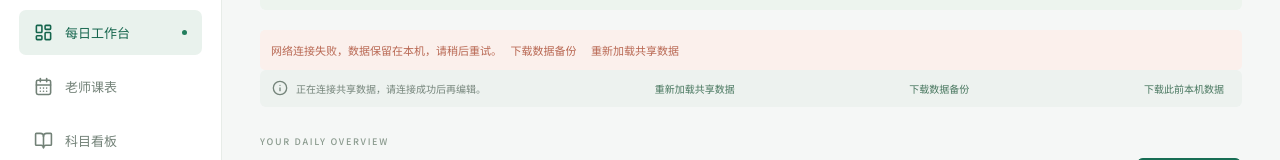
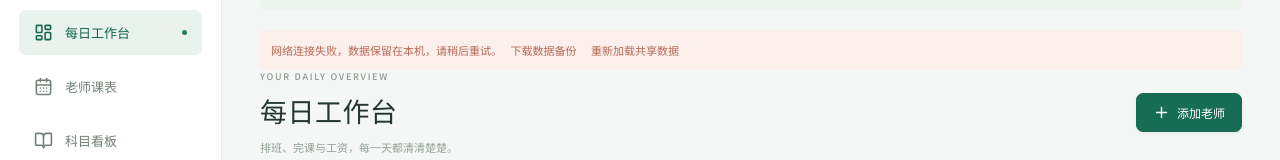
Before and after one commit to zhangjing-shruk/Trial-class-slot-salary, a Vue app: page / in a window 1280 px wide. Shown: the part 146-306 px from the top of the page. Built offline with nearby package versions, Linux system fonts and the light colour scheme; no server answers.

Commit message:
Remove shared-data information banners from workspace

```diff
--- a/src/App.vue
+++ b/src/App.vue
@@ -131,9 +131,7 @@ const kindName=k=>({add:'临时加时',leave:'请假',late:'异常扣除（原
     <main>
       <div class="info-bar">{{locale==='en'?'Schedules and payroll start on October 20, 2026. Earlier dates have no availability and are excluded from pay.':'课表与工资统一从 2026 年 10 月 20 日开始；此前课表为空，不计入工资。'}}</div>
       <div v-if="migrationConflicts.length" class="error">{{locale==='en'?'Some previous local changes conflict with shared data and need review. Both versions have been preserved.':'此前本机修改与共享数据有冲突，已保留双方内容，请下载明细核对。'}}<button @click="exportMigrationConflicts">{{locale==='en'?'Download conflicts':'下载冲突明细'}}</button></div>
-      <div v-if="sync.status==='connected'" class="info-bar">{{locale==='en'?'Everyone using this URL shares the same Supabase data. Updates appear within about 10 seconds when no editing form is open.':'此网址已直接连接同一套 Supabase 数据，无需访问码。未打开编辑表单时，约每 10 秒自动获取他人的更新。'}}</div>
       <div v-if="sync.error" class="error">{{tr(sync.error)}} <button @click="backup">{{tr('下载数据备份')}}</button> <button @click="reloadShared">{{tr('重新加载共享数据')}}</button></div>
-      <div class="preview-banner" :class="{connected:sync.status==='connected'}"><Info :size="16"/><span>{{locale==='en'?(sync.status==='connected'?'Shared data connected. Saved changes are synchronized automatically.':'Connecting to shared data. Please wait before editing.'):(sync.status==='connected'?'共享数据已连接，保存的修改会自动同步。':'正在连接共享数据，请连接成功后再编辑。')}}</span><button @click="reloadShared">{{tr('重新加载共享数据')}}</button><button @click="backup">{{tr('下载数据备份')}}</button><button @click="downloadPreviousLocal">{{locale==='en'?'Previous local backup':'下载此前本机数据'}}</button></div>
       <div class="page-heading"><div><div class="eyebrow">{{ tr(page==='daily'?'YOUR DAILY OVERVIEW':page==='teacherBoard'?'TEACHER AVAILABILITY':page==='subjectBoard'?'SUBJECT AVAILABILITY':page==='teachers'?'TEACHER DIRECTORY':page==='schedule'?'WEEKLY AVAILABILITY':page==='conversion'?'TRIAL CONVERSION':'PAYROLL OVERVIEW') }}</div><h1>{{ tr(nav.find(n=>n.id===page)?.label) }}</h1><p>{{ tr(page==='daily'?tr('排班、完课与工资，每一天都清清楚楚。'):page==='teacherBoard'?tr('选择一位老师，查看这一周每天的可用时间。'):page==='subjectBoard'?tr('按科目和半小时时间查询，快速找到有哪些老师有空。'):page==='teachers'?tr('管理老师信息与时薪，支持 EGP 和 JOD。'):page==='schedule'?tr('周日到周四以固定排班为主，周五、周六可按每周实际日期安排。'):page==='conversion'?tr('按周、按月和科目统计体验课转化，支持历史补录。'):tr('按周、按月或自选日期，查看每份工资的构成。')) }}</p></div><button v-if="page==='daily'||page==='teachers'" class="primary" @click="openTeacher()"><Plus :size="17"/>{{ tr("添加老师") }}</button><button v-if="page==='report'" class="primary" @click="exportExcel"><Download :size="17"/>{{ tr("导出 Excel") }}</button></div>
       <AvailabilityBoards v-if="page==='teacherBoard'||page==='subjectBoard'" :key="page" :mode="page==='teacherBoard'?'teacher':'subject'" :teachers="teachers" :records="data.records" :initial-teacher="boardTeacher" :initial-date="boardAnchor" @date="boardAnchor=$event" @edit-fixed="openSchedule" @edit-date="openDateSchedule" @teacher="showTeacher"/>
       <ConversionBoard v-if="page==='conversion'" :data="data" @edit="openConversion"/>
```
